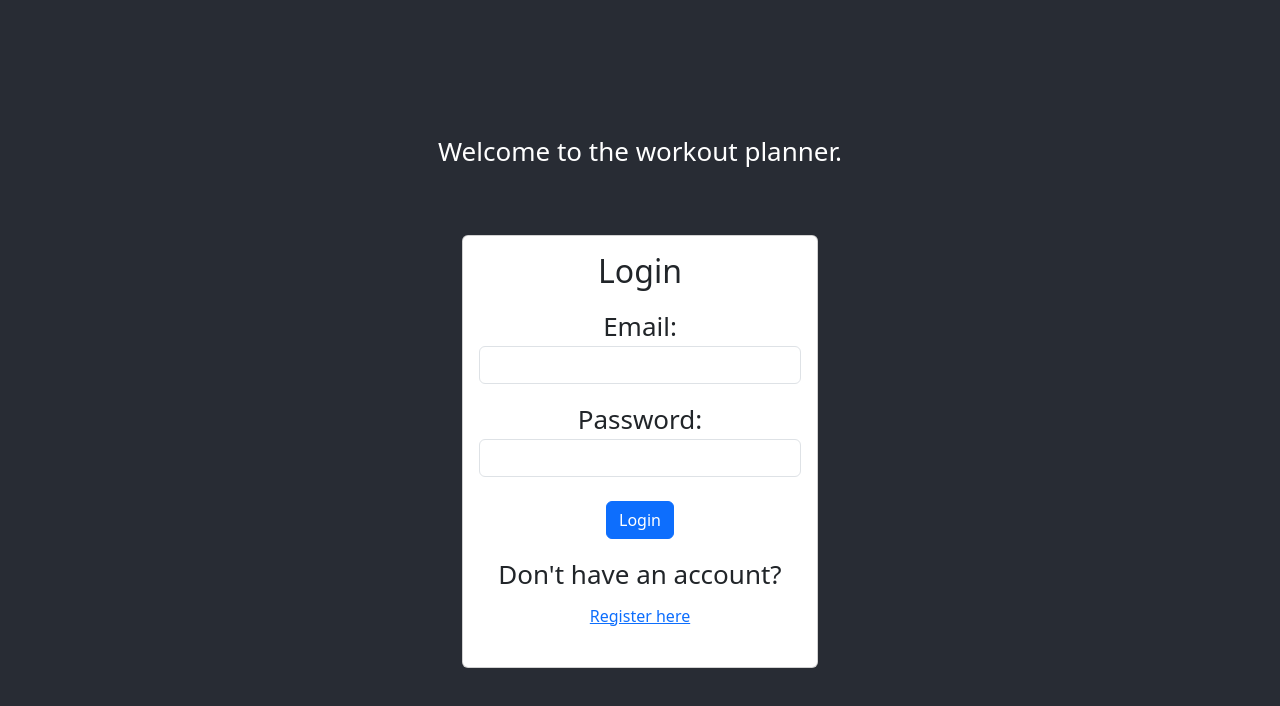
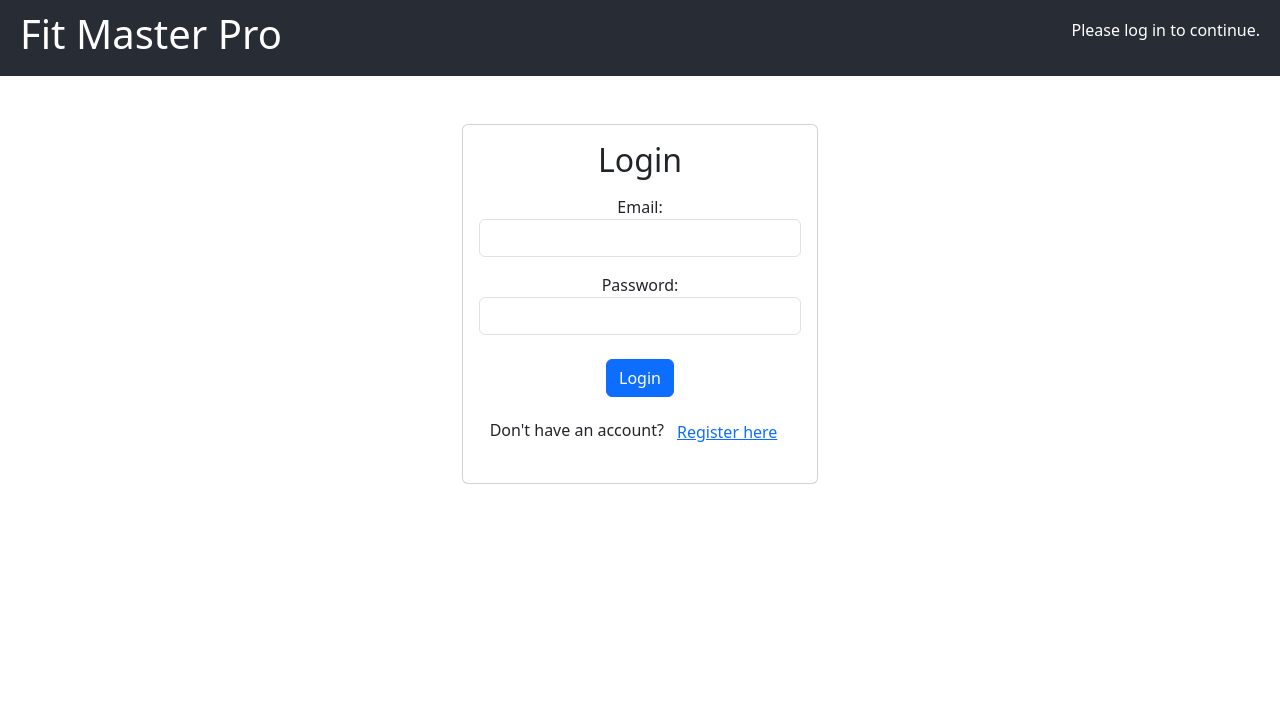
Before and after one commit to TyreeMcCloud/SmartFitnessPlanner, a React (Create React App) app in the folder frontend/smart-fitness-planner/: page / in a window 1280 px wide. Shown: the top 706 px of the page. Built offline with nearby package versions, Linux system fonts and the light colour scheme.

Commit message:
improved UI

```diff
--- a/frontend/smart-fitness-planner/public/index.html
+++ b/frontend/smart-fitness-planner/public/index.html
@@ -24,7 +24,7 @@
       work correctly both with client-side routing and a non-root public URL.
       Learn how to configure a non-root public URL by running `npm run build`.
     -->
-    <title>React App</title>
+    <title>FitMaster Pro</title>
   </head>
   <body>
     <noscript>You need to enable JavaScript to run this app.</noscript>
--- a/frontend/smart-fitness-planner/src/App.css
+++ b/frontend/smart-fitness-planner/src/App.css
@@ -2,30 +2,63 @@
   text-align: center;
 }
 
-.App-logo {
-  height: 40vmin;
-  pointer-events: none;
+.App-header {
+  background-color: #282c34;
+  padding: 10px 20px;
+  color: white;
+  display: flex;
+  flex-direction: column;
+  align-items: center;
+}
+
+.banner {
+  display: flex;
+  justify-content: space-between;
+  align-items: center;
+  width: 100%;
+}
+
+.user-info {
+  display: flex;
+  align-items: center;
+}
+
+.user-info span {
+  margin-right: 10px;
+}
+
+.logout-button {
+  background-color: #ff4757;
+  color: white;
+  border: none;
+  padding: 5px 10px;
+  border-radius: 5px;
+  cursor: pointer;
+}
+
+.logout-button:hover {
+  background-color: #ff6b81;
+}
+
+.nav-links {
+  margin-top: 10px;
+}
+
+.nav-links a {
+  color: #61dafb;
+  text-decoration: none;
+  margin: 0 15px;
+  font-weight: bold;
+}
+
+.nav-links a:hover {
+  text-decoration: underline;
 }
 
 @media (prefers-reduced-motion: no-preference) {
   .App-logo {
     animation: App-logo-spin infinite 20s linear;
   }
-}
-
-.App-header {
-  background-color: #282c34;
-  min-height: 100vh;
-  display: flex;
-  flex-direction: column;
-  align-items: center;
-  justify-content: center;
-  font-size: calc(10px + 2vmin);
-  color: white;
-}
-
-.App-link {
-  color: #61dafb;
 }
 
 @keyframes App-logo-spin {
--- a/frontend/smart-fitness-planner/src/App.js
+++ b/frontend/smart-fitness-planner/src/App.js
@@ -2,24 +2,56 @@ import './App.css';
 import Login from './components/Login';
 import WorkoutPlan from './components/WorkoutPlan';
 import WorkoutPlanDetail from './components/WorkoutPlanDetail';
-import { BrowserRouter as Router, Route, Routes } from 'react-router-dom';
+import { BrowserRouter as Router, Route, Routes, Link } from 'react-router-dom';
+import { useEffect, useState } from 'react';
 
 function App() {
+  const [userName, setUserName] = useState('');
+
+  useEffect(() => {
+    const name = localStorage.getItem('name');
+    if (name) {
+      setUserName(name);
+    }
+  }, []);
+
+  const handleLogout = () => {
+    localStorage.removeItem('user_id');
+    localStorage.removeItem('name');
+    setUserName('');
+  };
+
   return (
-    <Router>
     <div className="App">
       <header className="App-header">
-        <p>Welcome to the workout planner.</p>
+        <div className="banner">
+          <h1>Fit Master Pro</h1>
+          {userName ? (
+            <div className="user-info">
+              <span>Welcome, {userName}!</span>
+              {/* Link to the login route to handle logout */}
+              <Link to="/" onClick={handleLogout} className="logout-button">Logout</Link>
+            </div>
+          ) : (
+            <p>Please log in to continue.</p>
+          )}
+        </div>
+      </header>
+      <main>
         <Routes>
-          {/* Define your routes */}
-          <Route exact path="/" element={<Login />} />
+          <Route exact path="/" element={<Login setUserName={setUserName} />} />
           <Route path="/workoutplan" element={<WorkoutPlan />} />
           <Route path="/workout-plan/:id" element={<WorkoutPlanDetail />} />
         </Routes>
-      </header>
+      </main>
     </div>
-  </Router>
-    );
+  );
 }
 
-export default App;
+export default function AppWrapper() {
+  return (
+    <Router>
+      <App />
+    </Router>
+  );
+}
--- a/frontend/smart-fitness-planner/src/components/Login.js
+++ b/frontend/smart-fitness-planner/src/components/Login.js
@@ -4,7 +4,7 @@ import 'bootstrap/dist/css/bootstrap.min.css';
 import WorkoutPlan from './WorkoutPlan';
 import { useNavigate } from 'react-router-dom';
 
-const Login = () => {
+const Login = ({ setUserName }) => {
 
   const [email, setEmail] = useState('');
   const [password, setPassword] = useState('');
@@ -30,9 +30,12 @@ const Login = () => {
 
       // Check if the response status is OK before navigating
       if (response.status === 200) {
-        const { user_id } = response.data; // Assuming response contains `user_id`
+        const { user_id, name } = response.data; // Assuming response contains `user_id`
         setUserId(user_id); // Set user_id in state
         localStorage.setItem('user_id', user_id); // Store user_id in local storage
+        localStorage.setItem('name', name);
+        setUserName(name); // Update App state with the user's name
+
         navigate('/workoutplan', { state: { userId: user_id } });
         navigate('/workoutplan'); // Navigate to the WorkoutPlan after successful login
       }
@@ -47,6 +50,7 @@ const Login = () => {
     e.preventDefault();
     try {
       const response = await axios.post('http://localhost:5001/api/register', {
+        // eslint-disable-next-line no-use-before-define
         name,
         email,
         password,
@@ -56,8 +60,9 @@ const Login = () => {
         age
       });
       console.log('Registration successful:', response.data);
-      const { user_id } = response.data; // Assuming response contains `user_id`
+      const { user_id, name } = response.data; // Assuming response contains `user_id`
       localStorage.setItem('user_id', user_id); // Store user_id in local storage
+      localStorage.setItem('name', name);
       setIsRegistering(false); // Switch back to login after successful registration
       navigate('/workoutplan'); // Navigate to the WorkoutPlan after successful registration
     } catch (error) {
```
Also changed, not shown: 1 other file (tests, documents, lock files or other folders).
